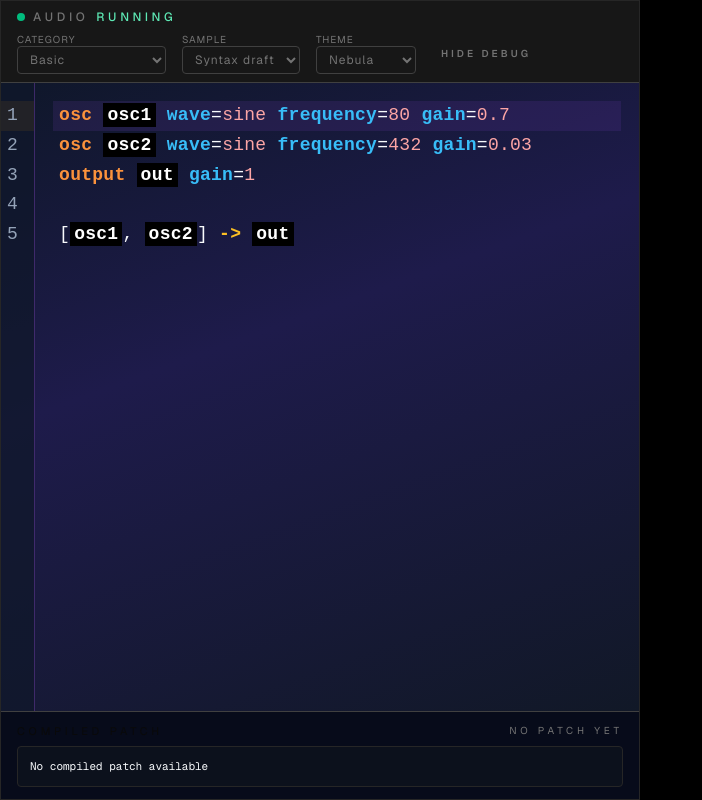
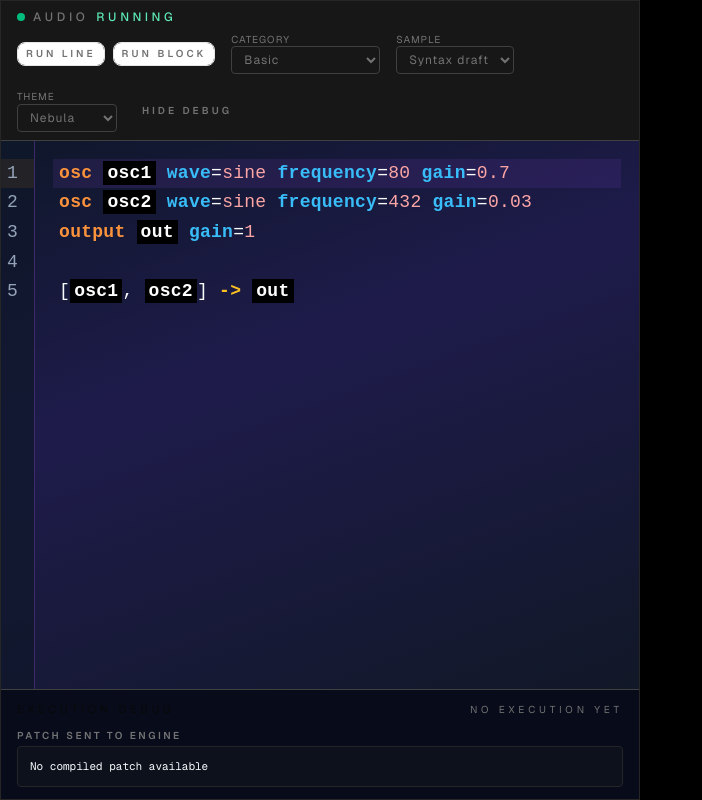
Before and after one commit to daniel-dihardja/flockscript, a Next.js app in the folder apps/web/: page / in a window 1280 px wide. Both pictures are taken after a click on the button "SHOW DEBUG". Shown: the whole page, without its empty margins (0-702 px from the left). Built offline with nearby package versions, Linux system fonts and the light colour scheme.

Commit message:
Add execution modes and run controls to live editor

```diff
--- a/apps/web/components/editor/live-editor.tsx
+++ b/apps/web/components/editor/live-editor.tsx
@@ -657,6 +657,9 @@ function LiveEditorComponent(
   const builderRef = React.useRef<any>(null);
   const engineRef = React.useRef<any>(null);
   const [lastEval, setLastEval] = React.useState<EvalPayload | null>(null);
+  const [lastExecMode, setLastExecMode] = React.useState<
+    "silence" | "compile" | "error" | null
+  >(null);
   const [compileState, setCompileState] = React.useState<
     "idle" | "compiling" | "ok" | "error"
   >("idle");
@@ -965,21 +968,20 @@ const themeExtension = React.useMemo(
       effects: highlightEffect.of(range),
     });
 
-    const normalizedCommand = text.toLowerCase();
-    if (normalizedCommand === "sil" || normalizedCommand === "silence") {
+    const [headToken] = text.split(/\s+/);
+    const normalizedHead = headToken?.toLowerCase() ?? "";
+    if (normalizedHead === "sil" || normalizedHead === "silence") {
+      const silencePatch = { devices: [], routes: [] };
       engineRef.current?.silence?.();
       const silenceResult: CompileResult = {
         ok: true,
         diagnostics: [],
-        patch: {
-          oscillators: [],
-          modulators: [],
-          effects: [],
-          routing: [],
-        },
+        patch: silencePatch as any,
       };
       setCompileResult(silenceResult);
       setCompileState("ok");
+      setLastExecMode("silence");
+      setDebugPatch(silencePatch as any);
       if (viewRef.current) {
         viewRef.current.dispatch(
           setDiagnostics(viewRef.current.state, silenceResult.diagnostics),
@@ -992,6 +994,7 @@ const themeExtension = React.useMemo(
     const result = compile(text);
     setCompileResult(result);
     setCompileState(result.ok ? "ok" : "error");
+    setLastExecMode(result.ok ? "compile" : "error");
     if (viewRef.current) {
       viewRef.current.dispatch(
         setDiagnostics(viewRef.current.state, result.diagnostics),
@@ -1092,6 +1095,34 @@ const themeExtension = React.useMemo(
           </div>
         </div>
         <div className="flex flex-wrap items-center gap-4 text-xs text-muted-foreground">
+          <div className="flex items-center gap-2">
+            <Button
+              type="button"
+              variant="outline"
+              size="xs"
+              className="font-semibold uppercase tracking-[0.3em] text-[10px]"
+              onClick={() => {
+                if (viewRef.current) {
+                  executeLine(viewRef.current);
+                }
+              }}
+            >
+              Run line
+            </Button>
+            <Button
+              type="button"
+              variant="outline"
+              size="xs"
+              className="font-semibold uppercase tracking-[0.3em] text-[10px]"
+              onClick={() => {
+                if (viewRef.current) {
+                  executeBlock(viewRef.current);
+                }
+              }}
+            >
+              Run block
+            </Button>
+          </div>
           <label className="flex flex-col text-[10px] uppercase tracking-widest text-muted-foreground">
             Category
             <select
@@ -1151,16 +1182,31 @@ const themeExtension = React.useMemo(
       {debugPanelOpen && (
         <div className="border-t border-neutral-700 bg-[#070b1a] px-4 py-3 text-xs text-muted-foreground">
           <div className="flex items-center justify-between text-[11px] text-foreground uppercase tracking-[0.35em]">
-            <span>Compiled patch</span>
+            <span>Execution debug</span>
             <span className="text-[10px] text-muted-foreground">
-              {debugPatch ? "latest block" : "no patch yet"}
+              {lastEval ? `${lastEval.type} • ${lastExecMode ?? "idle"}` : "no execution yet"}
             </span>
           </div>
-          <pre className="mt-2 max-h-48 overflow-y-auto whitespace-pre-wrap break-words rounded border border-neutral-800 bg-[#0c111c] p-3 text-[11px] font-mono text-[#f8fafc]">
-            {debugPatch
-              ? JSON.stringify(debugPatch, null, 2)
-              : "No compiled patch available"}
-          </pre>
+          {lastEval && (
+            <div className="mt-2">
+              <div className="mb-1 text-[10px] font-semibold uppercase tracking-[0.25em] text-muted-foreground">
+                Source
+              </div>
+              <pre className="max-h-24 overflow-y-auto whitespace-pre-wrap break-words rounded border border-neutral-800 bg-[#020617] p-2 text-[11px] font-mono text-[#e5e7eb]">
+                {lastEval.text}
+              </pre>
+            </div>
+          )}
+          <div className="mt-3">
+            <div className="mb-1 text-[10px] font-semibold uppercase tracking-[0.25em] text-muted-foreground">
+              Patch sent to engine
+            </div>
+            <pre className="max-h-40 overflow-y-auto whitespace-pre-wrap break-words rounded border border-neutral-800 bg-[#0c111c] p-3 text-[11px] font-mono text-[#f8fafc]">
+              {debugPatch
+                ? JSON.stringify(debugPatch, null, 2)
+                : "No compiled patch available"}
+            </pre>
+          </div>
         </div>
       )}
     </div>
--- a/packages/audio/src/audio-engine.ts
+++ b/packages/audio/src/audio-engine.ts
@@ -73,6 +73,13 @@ class AudioEngine {
       workletReady: this.workletReady,
     };
   }
+
+  silence() {
+    if (!this.audioContext || !this.isRunning) {
+      return;
+    }
+    this.sendPatch({ devices: [], routes: [] });
+  }
 }
 
 const audioEngine = new AudioEngine();
```
